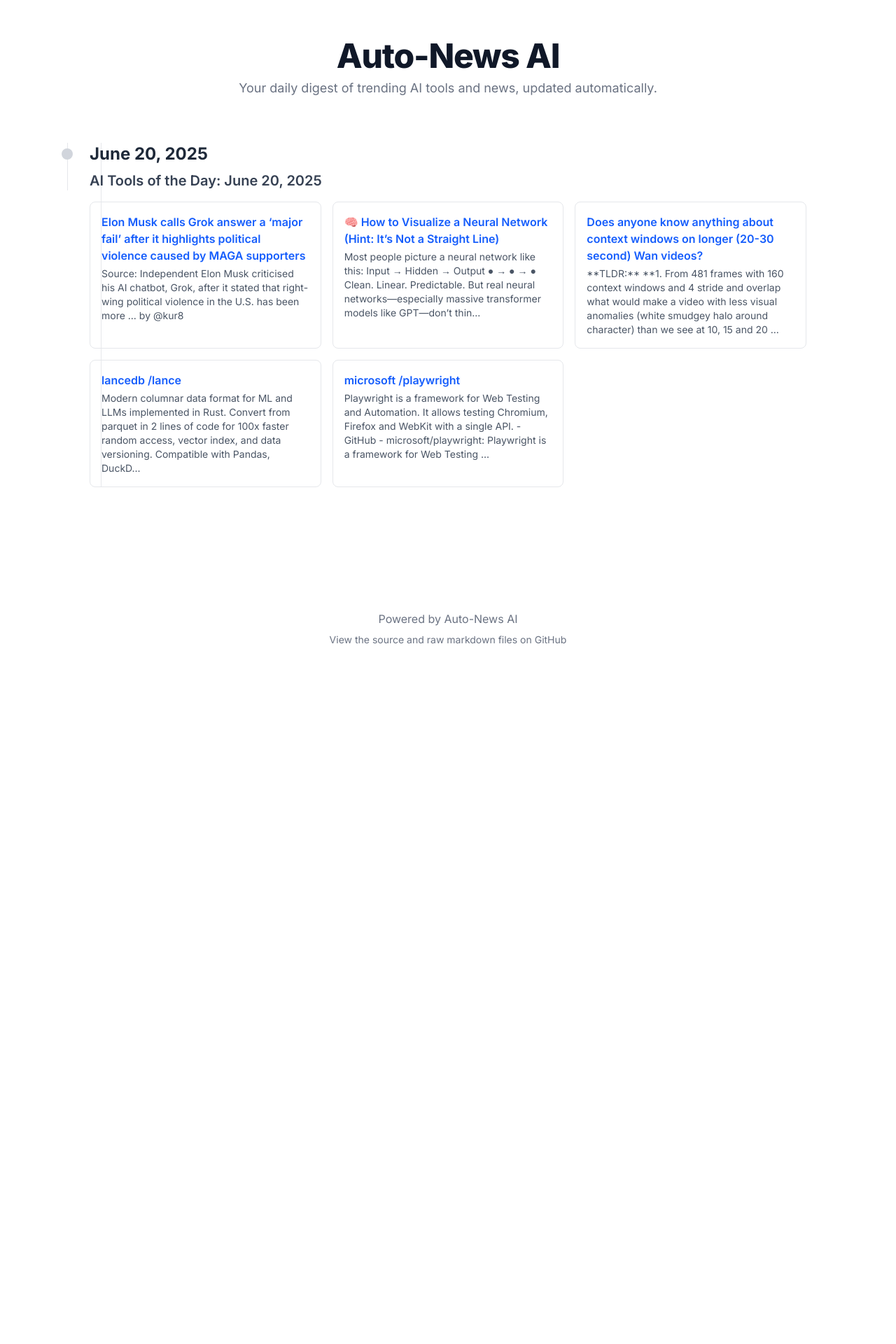
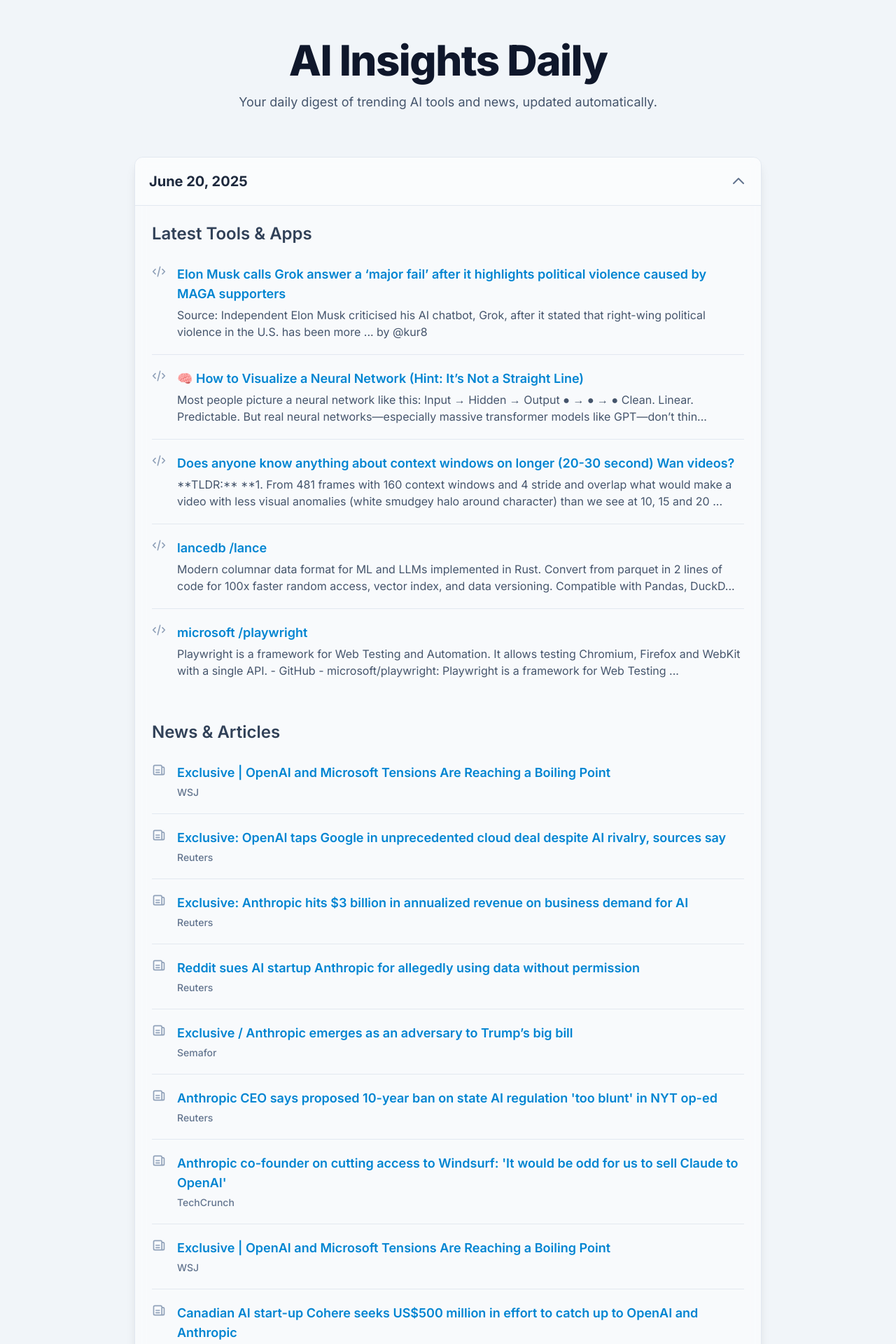
Before and after one commit to viraj89/ai-resources-and-tools, a Next.js app in the folder website/: page / in a window 1280 px wide. Shown: the part 40-1960 px from the top of the page at 70% size. Before the commit the page ends 996 px from the top, so only its background shows below. Built offline with nearby package versions, Linux system fonts and the light colour scheme.

Commit message:
style: Final UI polish based on feedback

```diff
--- /dev/null
+++ b/package.json
@@ -0,0 +1,5 @@
+{
+  "dependencies": {
+    "framer-motion": "^12.18.1"
+  }
+}
--- a/website/package.json
+++ b/website/package.json
@@ -3,7 +3,7 @@
   "version": "0.1.0",
   "private": true,
   "scripts": {
-    "dev": "next dev --turbopack",
+    "dev": "next dev",
     "build": "next build",
     "start": "next start",
     "lint": "next lint"
--- a/website/src/app/page.tsx
+++ b/website/src/app/page.tsx
@@ -1,81 +1,58 @@
 import { content } from '@/data/content';
 import { Inter } from "next/font/google";
+import { DailyUpdateSection } from '@/components/DailyUpdateSection';
 
 const inter = Inter({ subsets: ["latin"] });
-
-// Helper to format date
-const formatDate = (dateString: string) => {
-  return new Date(dateString).toLocaleDateString("en-US", {
-    year: "numeric",
-    month: "long",
-    day: "numeric",
-  });
-};
-
-// Component for a single tool
-const ToolCard = ({ tool }: { tool: { name: string; url: string; description: string } }) => (
-  <div className="p-4 border border-gray-200 rounded-lg transition-all hover:shadow-md hover:border-gray-300 dark:border-gray-700 dark:hover:border-gray-600">
-    <a href={tool.url} target="_blank" rel="noopener noreferrer" className="text-blue-600 hover:underline dark:text-blue-400 font-semibold">
-      {tool.name}
-    </a>
-    <p className="text-gray-600 dark:text-gray-400 mt-1 text-sm">{tool.description}</p>
-  </div>
-);
-
-// Component for a single news article
-const NewsCard = ({ article }: { article: { title:string; url: string; source: string } }) => (
-  <div className="p-4 border border-gray-200 rounded-lg transition-all hover:shadow-md hover:border-gray-300 dark:border-gray-700 dark:hover:border-gray-600">
-    <a href={article.url} target="_blank" rel="noopener noreferrer" className="text-blue-600 hover:underline dark:text-blue-400 font-semibold">
-      {article.title}
-    </a>
-    <p className="text-gray-600 dark:text-gray-400 mt-1 text-sm">Source: {article.source}</p>
-  </div>
-);
-
-// Component for a daily update section
-const DailyUpdate = ({ update }: { update: any }) => (
-  <section className="mb-12">
-    <div className="relative">
-      <div className="absolute left-0 top-0 h-full w-px bg-gray-200 dark:bg-gray-700 -translate-x-8" />
-      <div className="absolute left-0 top-2 w-4 h-4 rounded-full bg-gray-300 dark:bg-gray-600 -translate-x-10" />
-      <h2 className="text-2xl font-bold text-gray-800 dark:text-gray-200 mb-2">
-        {formatDate(update.date)}
-      </h2>
-      <h3 className="text-xl font-semibold text-gray-700 dark:text-gray-300 mb-4">{update.title}</h3>
-    </div>
-
-    <div className="grid gap-4 md:grid-cols-2 lg:grid-cols-3">
-      {update.type === "tools" && update.data.map((tool: any, index: number) => (
-        <ToolCard key={index} tool={tool} />
-      ))}
-      {update.type === "news" && update.data.map((article: any, index: number) => (
-        <NewsCard key={index} article={article} />
-      ))}
-    </div>
-  </section>
-);
 
 export default function Home() {
   const { daily_updates } = content;
 
+  // Group all updates by a clean date string (e.g., "Fri Jun 20 2025")
+  const updatesByDate = daily_updates.reduce((acc, update) => {
+    const dateKey = new Date(update.date).toDateString();
+    if (!acc[dateKey]) {
+      acc[dateKey] = { date: update.date, news: [], tools: [] };
+    }
+    if (update.type === 'news') {
+      acc[dateKey].news.push(...update.data);
+    } else if (update.type === 'tools') {
+      acc[dateKey].tools.push(...update.data);
+    }
+    return acc;
+  }, {} as Record<string, { date: string; news: any[]; tools: any[] }>);
+
+  // Convert the grouped object back into a sorted array for rendering
+  const sortedDailyUpdates = Object.values(updatesByDate)
+    .sort((a, b) => new Date(b.date).getTime() - new Date(a.date).getTime());
+
   return (
     <main
-      className={`flex min-h-screen flex-col items-center justify-between p-8 md:p-16 lg:p-24 ${inter.className}`}
+      className={`min-h-screen bg-slate-100 dark:bg-slate-950 text-slate-800 dark:text-slate-200 flex flex-col items-center p-4 sm:p-6 md:p-8 ${inter.className}`}
     >
-      <div className="max-w-5xl w-full">
-        <header className="text-center mb-16">
-          <h1 className="text-5xl font-extrabold text-gray-900 dark:text-white tracking-tight">Auto-News AI</h1>
-          <p className="text-lg text-gray-500 dark:text-gray-400 mt-2">
+      <div className="max-w-4xl w-full">
+        <header className="text-center my-12 md:my-16">
+          <h1 className="text-5xl sm:text-6xl font-extrabold tracking-tight text-slate-900 dark:text-slate-100">
+            AI Insights Daily
+          </h1>
+          <p className="text-lg text-slate-600 dark:text-slate-400 mt-4 max-w-2xl mx-auto">
             Your daily digest of trending AI tools and news, updated automatically.
           </p>
         </header>
 
-        <div className="relative">
-          <div className="absolute left-4 top-0 h-full w-px bg-gray-200 dark:bg-gray-700" />
-          {daily_updates.map((update, index) => (
-            <DailyUpdate key={index} update={update} />
+        <div className="w-full">
+          {sortedDailyUpdates.map((day, index) => (
+            <DailyUpdateSection key={index} day={day} initiallyOpen={index === 0} />
           ))}
         </div>
+
+        <footer className="text-center my-16 text-sm">
+            <p className="text-slate-500 dark:text-slate-400">
+                Maintained by Auto-News AI &copy; {new Date().getFullYear()}
+            </p>
+             <a href="https://github.com/viraj89/ai-resources-and-tools" target="_blank" rel="noopener noreferrer" className="text-slate-500 hover:text-sky-500 dark:hover:text-sky-400 transition-colors mt-2 block">
+                View Source on GitHub
+            </a>
+        </footer>
       </div>
     </main>
   );
--- /dev/null
+++ b/website/src/components/DailyUpdateSection.tsx
@@ -0,0 +1,109 @@
+'use client';
+
+import { useState } from 'react';
+import { motion, AnimatePresence } from 'framer-motion';
+
+// Helper to format date
+const formatDate = (dateString: string) => {
+  return new Date(dateString).toLocaleDateString('en-US', {
+    year: 'numeric',
+    month: 'long',
+    day: 'numeric',
+  });
+};
+
+const ToolIcon = () => (
+    <svg xmlns="http://www.w3.org/2000/svg" className="h-5 w-5 mr-4 text-slate-400 flex-shrink-0" fill="none" viewBox="0 0 24 24" stroke="currentColor" strokeWidth={2}>
+        <path strokeLinecap="round" strokeLinejoin="round" d="M10 20l4-16m4 4l4 4-4 4M6 16l-4-4 4-4" />
+    </svg>
+);
+
+const NewsIcon = () => (
+    <svg xmlns="http://www.w3.org/2000/svg" className="h-5 w-5 mr-4 text-slate-400 flex-shrink-0" fill="none" viewBox="0 0 24 24" stroke="currentColor" strokeWidth={2}>
+        <path strokeLinecap="round" strokeLinejoin="round" d="M19 20H5a2 2 0 01-2-2V6a2 2 0 012-2h10a2 2 0 012 2v1m2 13a2 2 0 01-2-2V7m2 13a2 2 0 002-2V9a2 2 0 00-2-2h-2m-4-3H9M7 16h6M7 12h6m-1 8h.01" />
+    </svg>
+);
+
+const ToolListItem = ({ tool }: { tool: { name: string; url: string; description: string } }) => (
+  <div className="py-5 flex items-start">
+    <ToolIcon />
+    <div>
+      <a href={tool.url} target="_blank" rel="noopener noreferrer" className="text-lg font-semibold text-sky-600 hover:text-sky-500 dark:text-sky-400 dark:hover:text-sky-300 transition-colors">
+        {tool.name}
+      </a>
+      <p className="text-slate-600 dark:text-slate-400 mt-1">{tool.description}</p>
+    </div>
+  </div>
+);
+
+const NewsListItem = ({ article }: { article: { title: string; url: string; source: string } }) => (
+  <div className="py-5 flex items-start">
+    <NewsIcon />
+    <div>
+      <a href={article.url} target="_blank" rel="noopener noreferrer" className="text-lg font-semibold text-sky-600 hover:text-sky-500 dark:text-sky-400 dark:hover:text-sky-300 transition-colors">
+        {article.title}
+      </a>
+      <p className="text-sm font-medium text-slate-500 dark:text-slate-400 mt-1">{article.source}</p>
+    </div>
+  </div>
+);
+
+export const DailyUpdateSection = ({ day, initiallyOpen = false }: { day: any, initiallyOpen: boolean }) => {
+    const [isOpen, setIsOpen] = useState(initiallyOpen);
+
+    return (
+        <div className="mb-6 overflow-hidden rounded-xl border border-slate-200 dark:border-slate-800 bg-white/50 dark:bg-slate-900/50 shadow-lg backdrop-blur-sm">
+            <button
+                onClick={() => setIsOpen(!isOpen)}
+                className="w-full flex justify-between items-center p-5 bg-white/30 dark:bg-slate-900/30 hover:bg-slate-100/50 dark:hover:bg-slate-800/50 transition-colors"
+            >
+                <h2 className="text-xl font-bold text-slate-800 dark:text-slate-200">
+                    {formatDate(day.date)}
+                </h2>
+                <motion.span animate={{ rotate: isOpen ? 180 : 0 }} transition={{ duration: 0.3 }}>
+                    <svg xmlns="http://www.w3.org/2000/svg" className="h-6 w-6 text-slate-500" fill="none" viewBox="0 0 24 24" stroke="currentColor">
+                        <path strokeLinecap="round" strokeLinejoin="round" strokeWidth={2} d="M19 9l-7 7-7-7" />
+                    </svg>
+                </motion.span>
+            </button>
+            <AnimatePresence>
+                {isOpen && (
+                    <motion.div
+                        initial={{ height: 0, opacity: 0 }}
+                        animate={{ height: 'auto', opacity: 1 }}
+                        exit={{ height: 0, opacity: 0 }}
+                        transition={{ duration: 0.3, ease: 'easeInOut' }}
+                        className="overflow-hidden"
+                    >
+                        <div className="p-6 border-t border-slate-200 dark:border-slate-800">
+                            {day.tools.length > 0 && (
+                                <section className="mb-10">
+                                    <h3 className="text-2xl font-semibold text-slate-700 dark:text-slate-300 mb-2">
+                                        Latest Tools & Apps
+                                    </h3>
+                                    <div className="flex flex-col divide-y divide-slate-200 dark:divide-slate-800">
+                                        {day.tools.map((tool: any, toolIndex: number) => (
+                                            <ToolListItem key={toolIndex} tool={tool} />
+                                        ))}
+                                    </div>
+                                </section>
+                            )}
+                            {day.news.length > 0 && (
+                                <section>
+                                    <h3 className="text-2xl font-semibold text-slate-700 dark:text-slate-300 mb-2">
+                                        News & Articles
+                                    </h3>
+                                    <div className="flex flex-col divide-y divide-slate-200 dark:divide-slate-800">
+                                        {day.news.map((article: any, articleIndex: number) => (
+                                            <NewsListItem key={articleIndex} article={article} />
+                                        ))}
+                                    </div>
+                                </section>
+                            )}
+                        </div>
+                    </motion.div>
+                )}
+            </AnimatePresence>
+        </div>
+    );
+};
--- a/website/src/data/content.ts
+++ b/website/src/data/content.ts
@@ -1,7 +1,7 @@
 // This file is auto-generated by prepare_website_data.py. Do not edit manually.
 
 export const content = {
-  "last_updated": "2025-06-20T18:01:11.004400",
+  "last_updated": "2025-06-20T18:28:50.606221",
   "daily_updates": [
     {
       "date": "2025-06-20T00:00:00",
@@ -32,6 +32,63 @@
           "name": "microsoft /playwright",
           "url": "https://github.com/microsoft/playwright",
           "description": "Playwright is a framework for Web Testing and Automation. It allows testing Chromium, Firefox and WebKit with a single API.  - GitHub - microsoft/playwright: Playwright is a framework for Web Testing ..."
+        }
+      ]
+    },
+    {
+      "date": "2025-06-20T00:00:00",
+      "type": "news",
+      "title": "AI News for June 20, 2025",
+      "data": [
+        {
+          "title": "Exclusive | OpenAI and Microsoft Tensions Are Reaching a Boiling Point",
+          "url": "https://tinyurl.com/2bu9mqtg",
+          "source": "WSJ"
+        },
+        {
+          "title": "Exclusive: OpenAI taps Google in unprecedented cloud deal despite AI rivalry, sources say",
+          "url": "https://tinyurl.com/265jy637",
+          "source": "Reuters"
+        },
+        {
+          "title": "Exclusive: Anthropic hits $3 billion in annualized revenue on business demand for AI",
+          "url": "https://tinyurl.com/265xzfjg",
+          "source": "Reuters"
+        },
+        {
+          "title": "Reddit sues AI startup Anthropic for allegedly using data without permission",
+          "url": "https://tinyurl.com/2dzwfupa",
+          "source": "Reuters"
+        },
+        {
+          "title": "Exclusive / Anthropic emerges as an adversary to Trump’s big bill",
+          "url": "https://tinyurl.com/2yd497hs",
+          "source": "Semafor"
+        },
+        {
+          "title": "Anthropic CEO says proposed 10-year ban on state AI regulation 'too blunt' in NYT op-ed",
+          "url": "https://tinyurl.com/22zkywoe",
+          "source": "Reuters"
+        },
+        {
+          "title": "Anthropic co-founder on cutting access to Windsurf: 'It would be odd for us to sell Claude to OpenAI'",
+          "url": "https://tinyurl.com/2ywsycx5",
+          "source": "TechCrunch"
+        },
+        {
+          "title": "Exclusive | OpenAI and Microsoft Tensions Are Reaching a Boiling Point",
+          "url": "https://tinyurl.com/232scrat",
+          "source": "WSJ"
+        },
+        {
+          "title": "Canadian AI start-up Cohere seeks US$500 million in effort to catch up to OpenAI and Anthropic",
+          "url": "https://tinyurl.com/26etf5rf",
+          "source": "Financial Post"
+        },
+        {
+          "title": "Claude Opus 4 is Anthropic's Powerful, Problematic AI Model",
+          "url": "https://tinyurl.com/27zp3ba5",
+          "source": "BankInfoSecurity"
         }
       ]
     }
```
Also changed, not shown: 2 other files (tests, documents, lock files or other folders).
